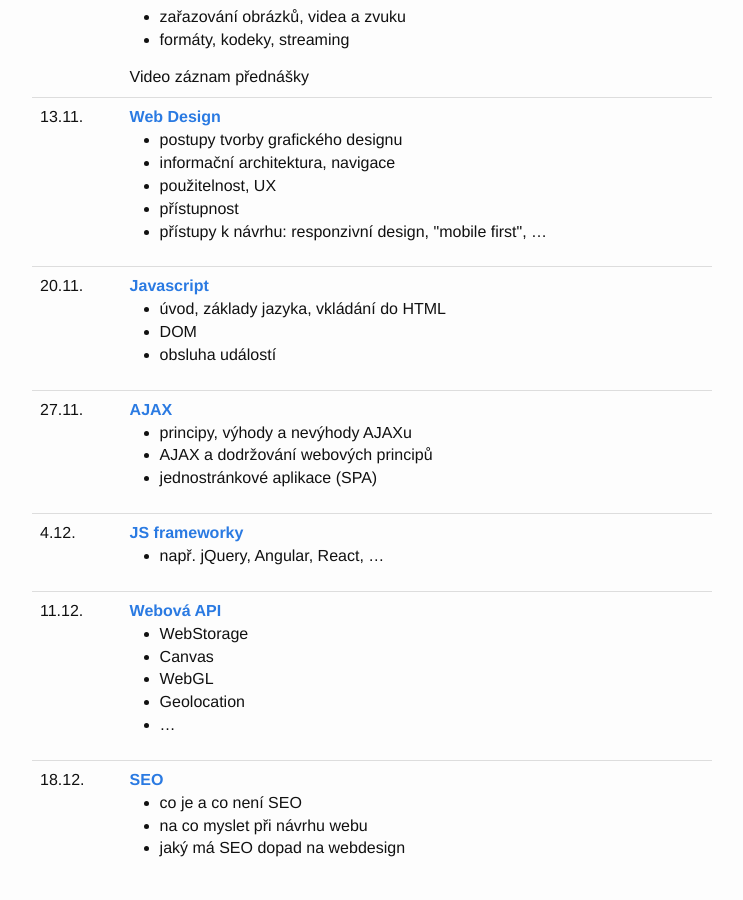
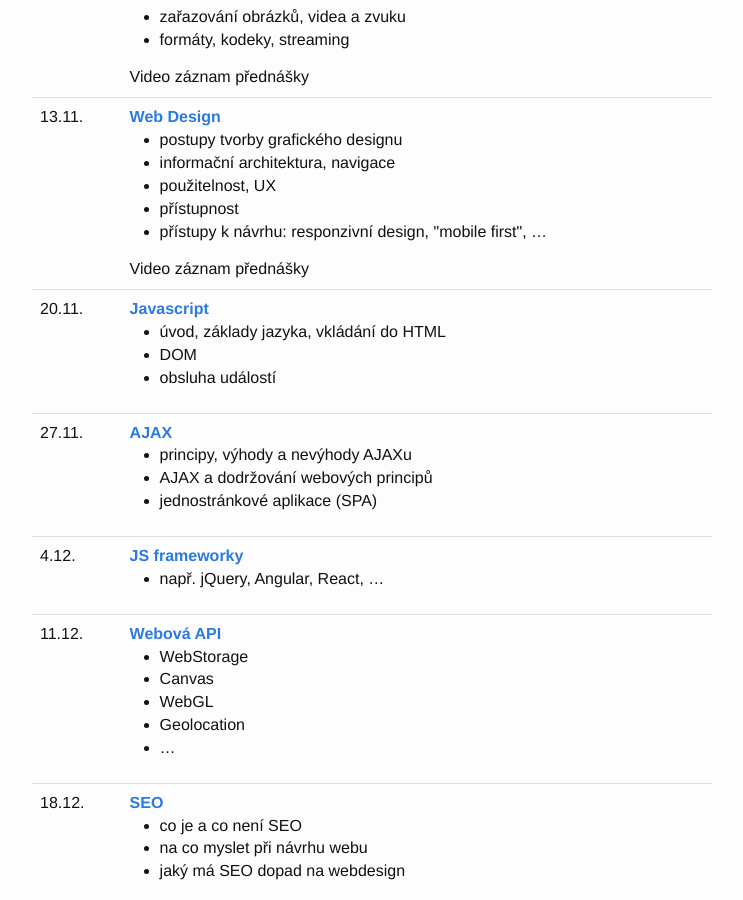
Before and after one commit to 4iz268/4iz268.github.io, a Jekyll site: the page built from prednasky/index.html, in a window 1280 px wide and 900 px high, scrolled down 1115 px. Shown: the whole window, without its empty margins (268-1011 px from the left). Built offline with Jekyll 4.4.1, drawn with Linux system fonts in a browser that asks for light colours; nearby versions of some CDN libraries.

Commit message:
Added another video lecture

```diff
--- a/prednasky/index.html
+++ b/prednasky/index.html
@@ -124,6 +124,10 @@
           <li>přístupnost</li>
           <li>přístupy k návrhu: responzivní design, "mobile first", …</li>
         </ul>
+        <details>
+          <summary>Video záznam přednášky</summary>
+          <iframe width="560" height="315" src="https://www.youtube.com/embed/I3fUqi653DQ" frameborder="0" allow="accelerometer; autoplay; clipboard-write; encrypted-media; gyroscope; picture-in-picture" allowfullscreen></iframe>
+        </details>
       </td>
     </tr>
     <tr>
```
